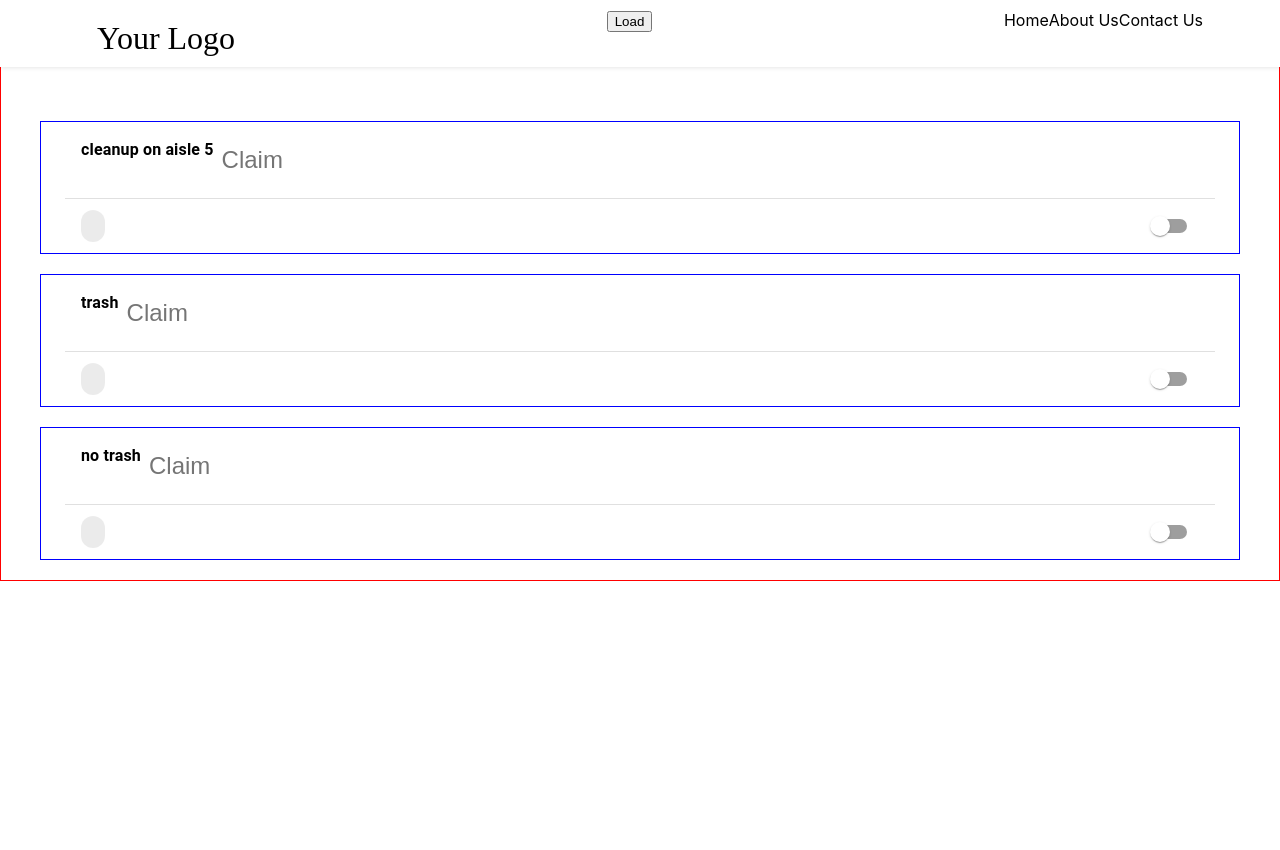
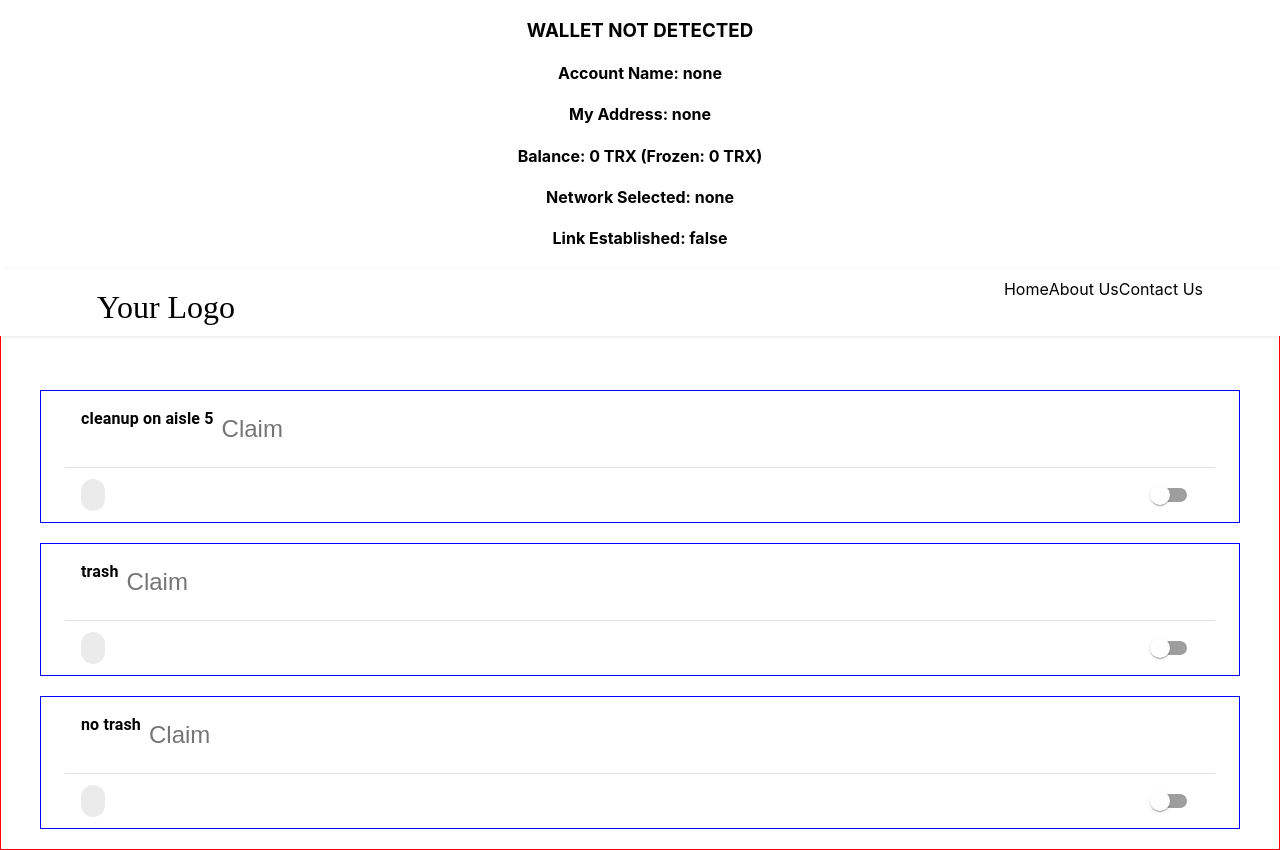
Before and after one commit to ronaywang/tronhack, a React (Create React App) app in the folder my-app/: page / in a window 1280 px wide. Before the commit the page ends 800 px from the top, so only its background shows below. Built offline with nearby package versions, Linux system fonts and the light colour scheme.

Commit message:
tron wallet

```diff
--- a/my-app/src/App.js
+++ b/my-app/src/App.js
@@ -19,7 +19,7 @@ function App() {
   });
 
   const getBalance = async () => {
-    //if wallet installed and logged , getting TRX token balance
+    //if wallet installed and logged, getting TRX token balance
     if (window.tronWeb && window.tronWeb.ready) {
       let walletBalances = await window.tronWeb.trx.getAccount(
         window.tronWeb.defaultAddress.base58
@@ -41,37 +41,6 @@ function App() {
           tempBalance.balance = 0;
         }
 
-        //checking if any frozen balance exists
-        if (
-          !tempBalance.frozen &&
-          !tempBalance.account_resource.frozen_balance_for_energy
-        ) {
-          tempFrozenBalance = 0;
-        } else {
-          if (
-            tempBalance.frozen &&
-            tempBalance.account_resource.frozen_balance_for_energy
-          ) {
-            tempFrozenBalance =
-              tempBalance.frozen[0].frozen_balance +
-              tempBalance.account_resource.frozen_balance_for_energy
-                .frozen_balance;
-          }
-          if (
-            tempBalance.frozen &&
-            !tempBalance.account_resource.frozen_balance_for_energy
-          ) {
-            tempFrozenBalance = tempBalance.frozen[0].frozen_balance;
-          }
-          if (
-            !tempBalance.frozen &&
-            tempBalance.account_resource.frozen_balance_for_energy
-          ) {
-            tempFrozenBalance =
-              tempBalance.account_resource.frozen_balance_for_energy
-                .frozen_balance;
-          }
-        }
 
         //we have wallet and we are logged in
         setMyMessage(<h3>WALLET CONNECTED</h3>);
@@ -114,6 +83,17 @@ function App() {
   return (
 
     <div className="App">
+      <div className="Stats">
+          {myMessage}
+          <h4>Account Name: {myDetails.name} </h4>
+          <h4>My Address: {myDetails.address}</h4>
+          <h4>
+            Balance: {myDetails.balance} TRX (Frozen:{' '}
+            {myDetails.frozenBalance} TRX)
+          </h4>
+          <h4>Network Selected: {myDetails.network}</h4>
+          <h4>Link Established: {myDetails.link}</h4>
+        </div>
       <MenuBar/>
 
       <Content/>
--- a/my-app/src/components/menubar.js
+++ b/my-app/src/components/menubar.js
@@ -3,15 +3,15 @@ import React from 'react'
 import './menubar.css'
 
 const MenuBar = () => {
-    function handleLoadScript() {
-        import('./gettronwallet.js')
-          .then(({ functionFromModule }) => {
-            // Use functionFromModule
-          })
-          .catch(err => {
-            // Handle failure
-          });
-      };
+    //function handleLoadScript() {
+    //     import('./gettronwallet.js')
+    //       .then(({ functionFromModule }) => {
+    //         // Use functionFromModule
+    //       })
+    //       .catch(err => {
+    //         // Handle failure
+    //       });
+    //   };
     return (
         <nav className="header">
             <div className="nav-wrapper">
@@ -24,7 +24,6 @@ const MenuBar = () => {
                     <li>About Us</li>
                     <li>Contact Us</li>
                 </ul>
-               <button onClick={handleLoadScript}>Load</button>
 
             </div>
         </nav>
```
